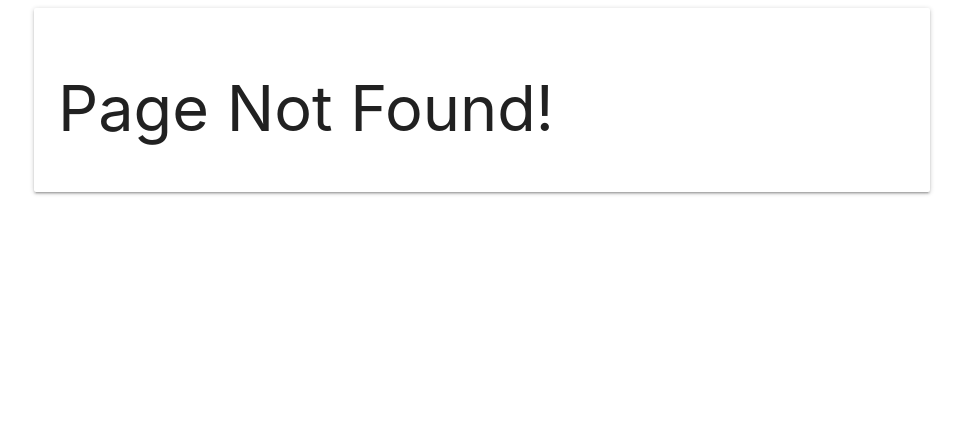
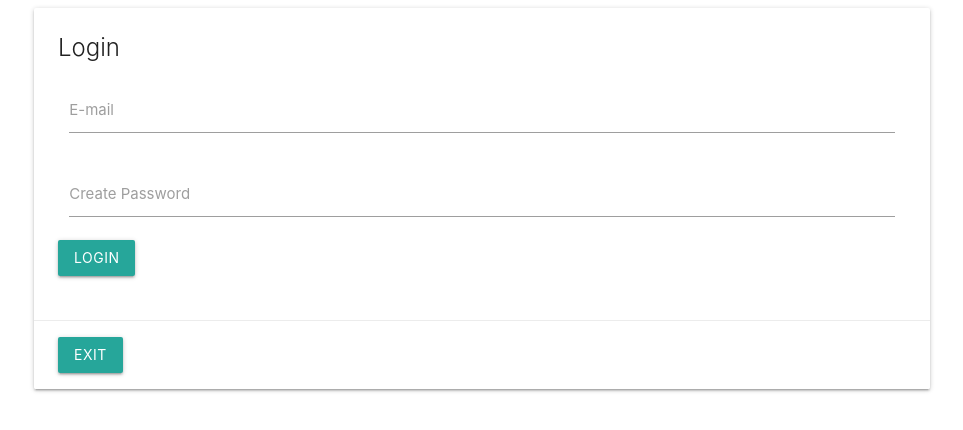
Before and after one commit to SIS101/application-form, a React (Create React App) app: page /login in a window 1280 px wide. Before the commit this address had no page. Shown: the top 430 px of the page, without its empty margins (158-1121 px from the left). Built offline with nearby package versions, Linux system fonts and the light colour scheme.

Commit message:
login complete

```diff
--- a/src/App.js
+++ b/src/App.js
@@ -5,6 +5,7 @@ import { BrowserRouter, Switch, Route } from 'react-router-dom';
 import ApplicationInitialization from './components/views/ApplicationInitialization';
 import NotFound from './components/views/NotFound';
 import FrontPage from './components/views/FrontPage';
+import LoginPage from './components/views/LoginPage';
 
 function App() {
   return (
@@ -12,6 +13,7 @@ function App() {
       <div className="container">
         <Switch>
           <Route exact path='/' component={FrontPage} />
+          <Route exact path='/login' component={LoginPage} />
           <Route exact path='/initialization' component={ApplicationInitialization} />
           <Route component={NotFound} />
         </Switch>
--- /dev/null
+++ b/src/components/RenderResponse.jsx
@@ -0,0 +1,25 @@
+import React from "react";
+
+class RenderResponse extends React.Component {
+    constructor(props) {
+        super(props);
+        this.state = {formData: null}
+        this.loading = false;
+    }
+
+    render(){
+        if(this.props.isLoading){
+            return <p>Loading...</p>;
+        } else {
+            if (this.props.response != null){
+                return(
+                    <p>{this.props.response.message}</p>
+                );
+            } else {
+                return <p></p>;
+            }
+        }
+    }
+}
+
+export default RenderResponse;
--- a/src/components/custom_modules/ApplicationSDK.js
+++ b/src/components/custom_modules/ApplicationSDK.js
@@ -3,11 +3,15 @@ var axios = require('axios');
 class SDK{
     constructor(auth=null){
         this.auth = auth;
-        this.baseUrl = "https://kihsr.ac.zm/public-api/public/api";
+        this.baseUrl = "http://192.168.0.105/public-api/public/api";
+    }
+
+    login(formData){
+        return this.sendRequest("POST", "/login", formData);
     }
 
     initializeApplication(formData){
-        this.sendRequest("POST", "/application", formData);
+        return this.sendRequest("POST", "/application", formData);
     }
 
     sendRequest(method,end_point,data){
@@ -22,11 +26,17 @@ class SDK{
             url: this.baseUrl+endpoint,
             data : data
         };
+        var res = null;
         axios(config).then(function(response){
-            console.log(JSON.stringify(response.data));
+            res = response.data;
         }).catch(function(error){
-            console.log(error);
+            if(error.response.data){
+                res = error.response.data;
+            } else {
+                console.log(error);
+            }
         });
+        return res;
     }
 }
 
--- a/src/components/views/ApplicationInitialization.jsx
+++ b/src/components/views/ApplicationInitialization.jsx
@@ -2,6 +2,7 @@ import React from 'react';
 import {Link} from 'react-router-dom';
 import FormData from 'form-data';
 import SDK from '../custom_modules/ApplicationSDK';
+import RenderResponse from '../RenderResponse';
 
 class ApplicationInitialization extends React.Component {
     constructor(props) {
@@ -9,21 +10,22 @@ class ApplicationInitialization extends React.Component {
         this.state = {
             username: '',
             email: '',
-            password: ''
+            password: '',
+            response: null
         };
         this.handle_change = this.handle_change.bind(this);
         this.handle_submit = this.handle_submit.bind(this);
         this.sdk = new SDK();
     }
     handle_submit(event){
-        alert("You are trying to submit the form");
+        event.preventDefault();
         //var FormData = require('form-data');
         var data = new FormData();
         data.append('username', this.state.username);
         data.append('email', this.state.email);
         data.append('password', this.state.password);
-        this.sdk.initializeApplication(data);
-        event.preventDefault();
+        var response = this.sdk.initializeApplication(data);
+        this.setState({response: response})
     }
     handle_change(event){
         switch (event.target.id) {
@@ -41,6 +43,7 @@ class ApplicationInitialization extends React.Component {
         }
     }
     render(){
+        var response = this.state.response;
         return(
             <div className="card">
                 <div className="card-content">
@@ -62,6 +65,7 @@ class ApplicationInitialization extends React.Component {
                             <button className="btn">Proceed</button>
                         </div>
                     </form>
+                    <RenderResponse response={response} />
                 </div>
                 <div className="card-action">
                 <Link className="btn" to="/">Exit</Link>
--- a/src/components/views/FrontPage.jsx
+++ b/src/components/views/FrontPage.jsx
@@ -3,8 +3,11 @@ import { Link } from "react-router-dom";
 
 class FrontPage extends React.Component {
     render(){
+        var api_token = sessionStorage.getItem("api_token") || null;
+        console.log(api_token);
         return (
             <div className="collection">
+                <Link to="/login" className="collection-item">Login to edit your application</Link>
                 <Link to="/initialization" className="collection-item">Online Application Form</Link>
             </div>
         );
--- /dev/null
+++ b/src/components/views/LoginPage.jsx
@@ -0,0 +1,95 @@
+import React from "react";
+import { Link } from "react-router-dom";
+import RenderResponse from "../RenderResponse";
+import axios from "axios";
+
+class LoginPage extends React.Component {
+    constructor(props){
+        super(props)
+        this.state = {
+            response: null,
+            email: '',
+            password: '',
+            laoding: false,
+            response: null
+        }
+        this.handle_change = this.handle_change.bind(this);
+        this.handle_submit = this.handle_submit.bind(this);
+    }
+
+    handle_change(event){
+        switch (event.target.id) {
+            case 'email':
+                this.setState({email: event.target.value})
+                break;
+            case 'password':
+                this.setState({password: event.target.value})
+                break;
+            default:
+                break;
+        }
+    }
+
+    handle_submit(event){
+        event.preventDefault();
+        this.setState({loading: true});
+
+        var data = new FormData();
+        data.append('email', this.state.email);
+        data.append('password', this.state.password);
+        var p = this;
+        axios.post('http://192.168.0.105/public-api/public/api/login', data).then(function(response){
+            p.setState({response: response.data, loading: false});
+        }).catch(function(error){
+            if(error.response){
+                console.log(error.response);
+                p.setState({response: error.response.data, loading: false});
+            } else {
+                alert(error.message);
+                p.setState({loading: false});
+            }
+            //p.setState({response: error.response, loading: false});
+        });
+    }
+
+    handleResponse(){
+        var response = this.state.response;
+        if(response){
+            if(response.success){
+                sessionStorage.setItem('api_token', response.data);
+                this.props.history.push('/');
+            }
+        }
+    }
+
+    render(){
+        var response = this.state.response;
+        this.handleResponse();
+        return(
+            <div className="card">
+                <div className="card-content">
+                    <span className="card-title">Login</span>
+                    <form onSubmit={this.handle_submit}>
+                        <div className="row">
+                            <div className="input-field col s12">
+                                <input onChange={this.handle_change} value={this.state.email} id="email" type="email" className="validate" />
+                                <label htmlFor="email">E-mail</label>
+                            </div>
+                            <div className="input-field col s12">
+                                <input onChange={this.handle_change} value={this.state.password} id="password" type="password" className="validate" />
+                                <label htmlFor="password">Create Password</label>
+                            </div>
+                            <button className="btn">Login</button>
+                        </div>
+                    </form>
+                    <RenderResponse isLoading={this.state.loading} response={response} />
+                </div>
+                <div className="card-action">
+                    <Link to="/" className="btn">Exit</Link>
+                </div>
+            </div>
+        );
+    }
+}
+
+export default LoginPage;
```
